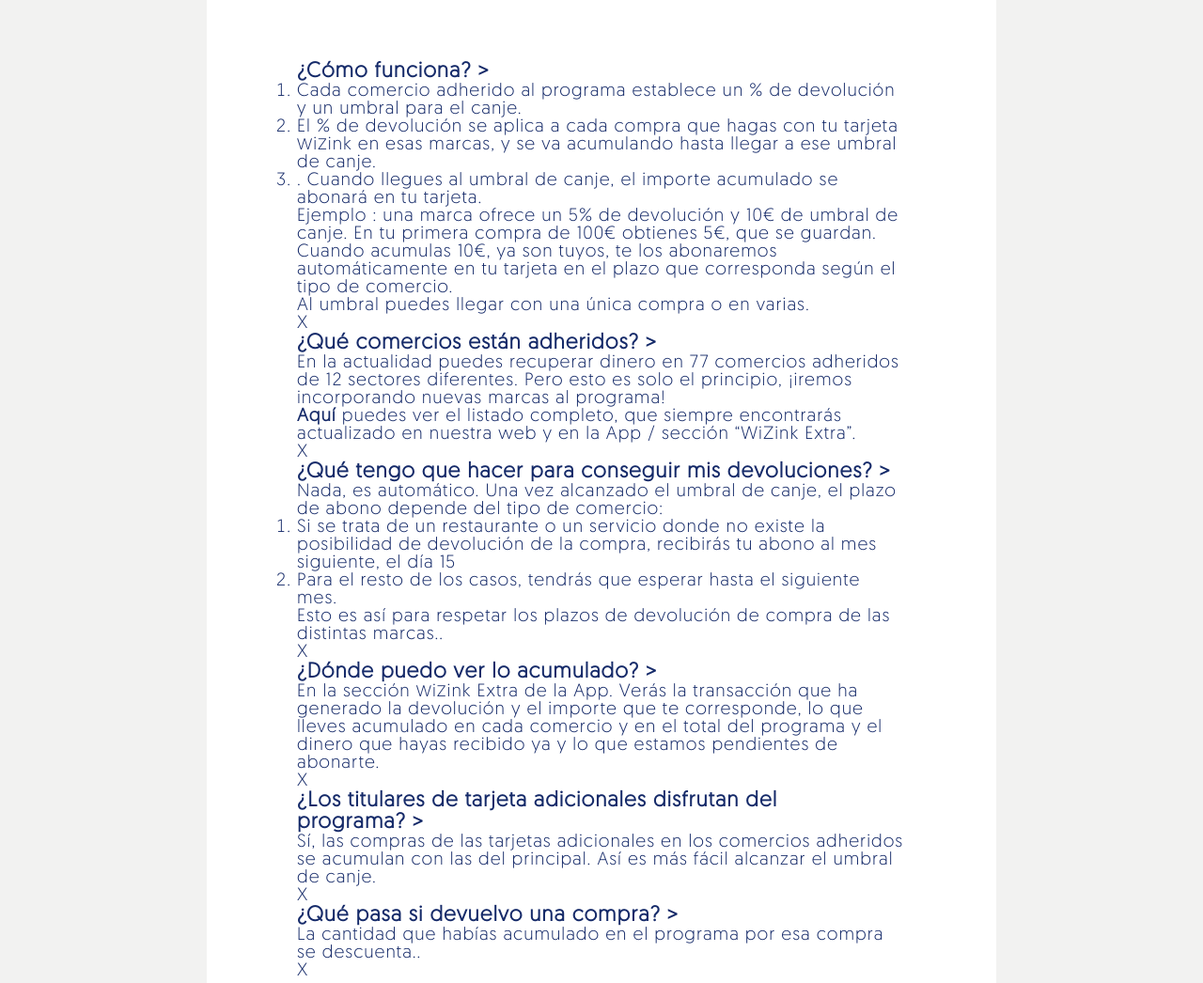
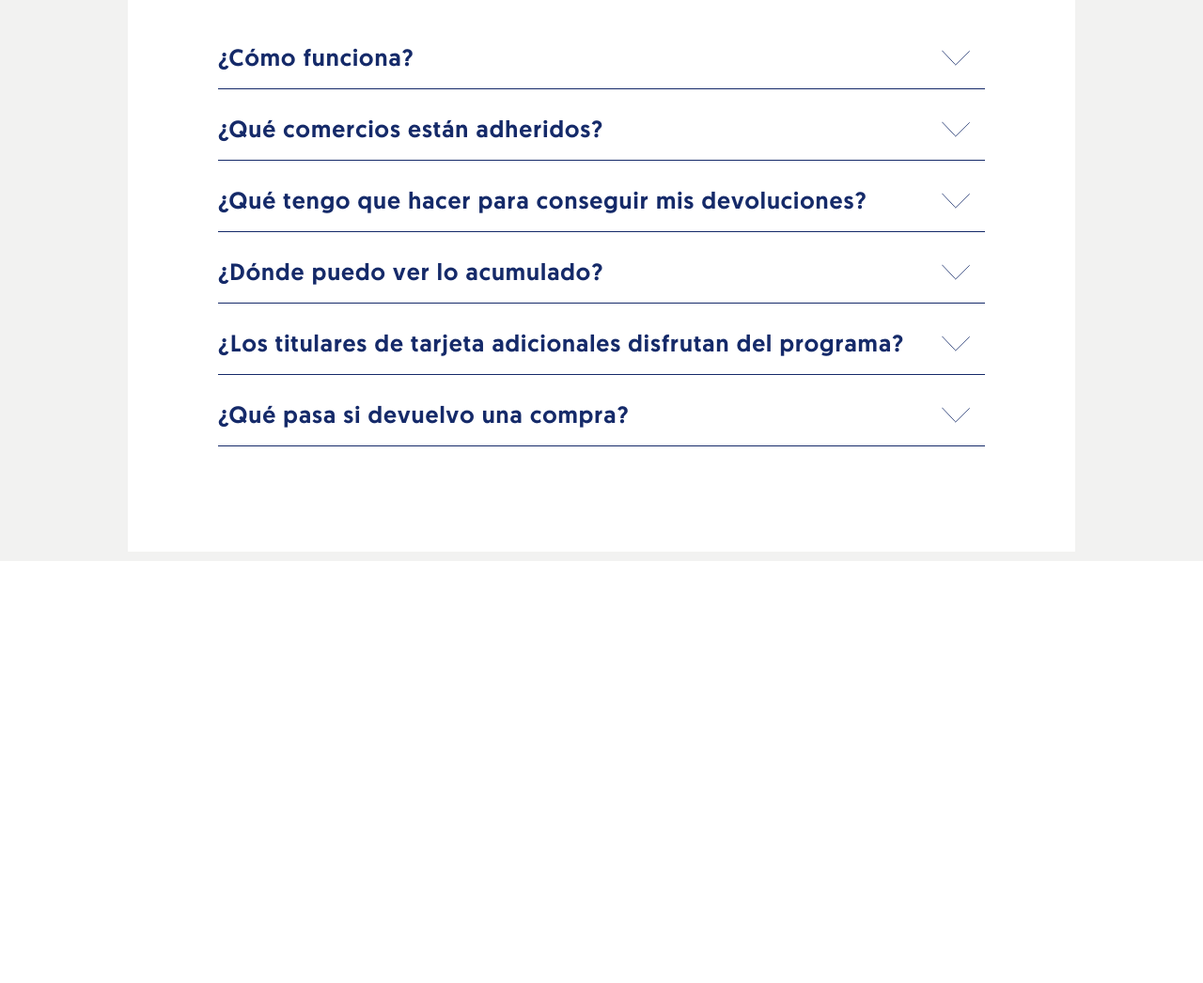
Before and after one commit to creativa-nk/Cheil_prueba, a plain HTML site: page index.html in a window 1280 px wide. Shown: the part 3580-4626 px from the top of the page at 94% size. After the commit the page ends 4177 px from the top, so only its background shows below. Drawn offline with Linux system fonts and the light colour scheme.

Commit message:
svg flecha desplegable

```diff
--- a/index.html
+++ b/index.html
@@ -141,60 +141,79 @@
         <h1 class="titulo">Resuelve cualquier duda que tengas</h1>
         <div class="container-preguntas">
             <div class="pregunta">
-                <h3>¿Cómo funciona?&nbsp;<a onclick="vermas('mas')" id="mas">></a></h3>
-                <p id="more">
+                <div class="titulo-pregunta subtitulo">¿Cómo funciona?&nbsp;<a class="mas">
+                    <svg width="30" height="21" viewBox="0 0 38 21" fill="none" xmlns="http://www.w3.org/2000/svg">
+                    <line x1="0.362976" y1="0.656128" x2="18.363" y2="19.6561" stroke="#152A69"/>
+                    <line x1="37.622" y1="1.35605" x2="18.351" y2="20.356" stroke="#152A69"/>
+                    </svg></a></div>
+                <div class="more">
                     <ol>
-                        <li>Cada comercio adherido al programa establece un % de devolución y un umbral para el canje.</li>
-                        <li> El % de devolución se aplica a cada compra que hagas con tu tarjeta æiΩink en esas marcas, y se va acumulando hasta llegar a ese umbral de canje.</li>
-                        <li>. Cuando llegues al umbral de canje, el importe acumulado se abonará en tu tarjeta.
+                        <li><span>1.</span> Cada comercio adherido al programa establece un % de devolución y un umbral para el canje.</li>
+                        <li><span>2.</span> El % de devolución se aplica a cada compra que hagas con tu tarjeta æiΩink en esas marcas, y se va acumulando hasta llegar a ese umbral de canje.</li>
+                        <li><span>3.</span> Cuando llegues al umbral de canje, el importe acumulado se abonará en tu tarjeta.
                         </li>
                     </ol>
                     <p>Ejemplo : una marca ofrece un 5% de devolución y 10€ de umbral de canje. En tu primera compra de 100€ obtienes 5€, que se guardan. Cuando acumulas
                         10€, ya son tuyos, te los abonaremos automáticamente en tu tarjeta en el plazo que corresponda según el tipo de comercio.</p>
                     <p>Al umbral puedes llegar con una única compra o en varias.</p>
-                    <a onclick="vermas('menos')" id="menos">X</a>
-                </p>
+                    <a id="menos">X</a>
+                </div>
             </div>
             <div class="pregunta">
-                <h3>¿Qué comercios están adheridos?&nbsp;<a onclick="vermas('mas')" id="mas">></a></h3>
-                <p id="more">
+                <div class="titulo-pregunta subtitulo">¿Qué comercios están adheridos?&nbsp;<a onclick="vermas('mas')" class="mas"><svg width="30" height="21" viewBox="0 0 38 21" fill="none" xmlns="http://www.w3.org/2000/svg">
+                    <line x1="0.362976" y1="0.656128" x2="18.363" y2="19.6561" stroke="#152A69"/>
+                    <line x1="37.622" y1="1.35605" x2="18.351" y2="20.356" stroke="#152A69"/>
+                    </svg></a></div>
+                <div class="more">
                     <p>En la actualidad puedes recuperar dinero en 77 comercios adheridos de 12 sectores diferentes. Pero esto es solo el principio, ¡iremos incorporando nuevas marcas al programa! </p>
                     <p><strong>Aquí</strong> puedes ver el listado completo, que siempre encontrarás actualizado en nuestra web y en la App / sección “WiZink Extra”.</p>
-                    <a onclick="vermas('menos')" id="menos">X</a>
-                </p>
+                    <a onclick="vermas('menos')" class="menos">X</a>
+                </div>
             </div>
             <div class="pregunta">
-                <h3>¿Qué tengo que hacer para conseguir mis devoluciones?&nbsp;<a onclick="vermas('mas')" id="mas">></a></h3>
-                <p id="more">
+                <div class="titulo-pregunta subtitulo">¿Qué tengo que hacer para conseguir mis devoluciones?&nbsp;<a onclick="vermas('mas')" class="mas"><svg width="30" height="21" viewBox="0 0 38 21" fill="none" xmlns="http://www.w3.org/2000/svg">
+                    <line x1="0.362976" y1="0.656128" x2="18.363" y2="19.6561" stroke="#152A69"/>
+                    <line x1="37.622" y1="1.35605" x2="18.351" y2="20.356" stroke="#152A69"/>
+                    </svg></a></div>
+                <div class="more">
                     <p>Nada, es automático. Una vez alcanzado el umbral de canje, el plazo de abono depende del tipo de comercio: </p>
                     <ol>
-                        <li> Si se trata de un restaurante o un servicio donde no existe la posibilidad de devolución de la compra, recibirás tu abono al mes siguiente, el día 15</li>
-                        <li>Para el resto de los casos, tendrás que esperar hasta el siguiente mes.</li>
+                        <p>· Si se trata de un restaurante o un servicio donde no existe la posibilidad de devolución de la compra, recibirás tu abono al mes siguiente, el día 15</p>
+                        <p>· Para el resto de los casos, tendrás que esperar hasta el siguiente mes.</p>
                     </ol>
                     <p>Esto es así para respetar los plazos de devolución de compra de las distintas marcas..</p>
-                    <a onclick="vermas('menos')" id="menos">X</a>
-                </p>
+                    <a onclick="vermas('menos')" class="menos">X</a>
+                </div>
             </div>
             <div class="pregunta">
-                <h3>¿Dónde puedo ver lo acumulado?&nbsp;<a onclick="vermas('mas')" id="mas">></a></h3>
-                <p id="more">
-                    <p>En la sección æiΩink Extra de la App. Verás la transacción que ha generado la devolución y el importe que te corresponde, lo que   lleves acumulado en cada comercio y en el total del programa y el dinero que hayas recibido ya y lo que estamos pendientes de abonarte.</p>
-                    <a onclick="vermas('menos')" id="menos">X</a>
-                </p>
+                <div class="titulo-pregunta subtitulo">¿Dónde puedo ver lo acumulado?&nbsp;<a onclick="vermas('mas')" class="mas"><svg width="30" height="21" viewBox="0 0 38 21" fill="none" xmlns="http://www.w3.org/2000/svg">
+                    <line x1="0.362976" y1="0.656128" x2="18.363" y2="19.6561" stroke="#152A69"/>
+                    <line x1="37.622" y1="1.35605" x2="18.351" y2="20.356" stroke="#152A69"/>
+                    </svg></a></div>
+                <div class="more">
+                    <p>En la sección WiZink Extra de la App. Verás la transacción que ha generado la devolución y el importe que te corresponde, lo que   lleves acumulado en cada comercio y en el total del programa y el dinero que hayas recibido ya y lo que estamos pendientes de abonarte.</p>
+                    <a onclick="vermas('menos')" class="menos">X</a>
+                </div>
             </div>
             <div class="pregunta">
-                <h3>¿Los titulares de tarjeta adicionales disfrutan del programa?&nbsp;<a onclick="vermas('mas')" id="mas">></a></h3>
-                <p id="more">
+                <div class="titulo-pregunta subtitulo">¿Los titulares de tarjeta adicionales disfrutan del programa?&nbsp;<a onclick="vermas('mas')" class="mas"><svg width="30" height="21" viewBox="0 0 38 21" fill="none" xmlns="http://www.w3.org/2000/svg">
+                    <line x1="0.362976" y1="0.656128" x2="18.363" y2="19.6561" stroke="#152A69"/>
+                    <line x1="37.622" y1="1.35605" x2="18.351" y2="20.356" stroke="#152A69"/>
+                    </svg></a></div>
+                <div class="more">
                     <p>Sí, las compras de las tarjetas adicionales en los comercios adheridos se acumulan con las del principal. Así es más fácil alcanzar el umbral de canje.</p>
-                    <a onclick="vermas('menos')" id="menos">X</a>
-                </p>
+                    <a onclick="vermas('menos')" class="menos">X</a>
+                </div>
             </div>
             <div class="pregunta">
-                <h3>¿Qué pasa si devuelvo una compra?&nbsp;<a onclick="vermas('mas')" id="mas">></a></h3>
-                <p id="more">
+                <div class="titulo-pregunta subtitulo">¿Qué pasa si devuelvo una compra?&nbsp;<a onclick="vermas('mas')" class="mas"><svg width="30" height="21" viewBox="0 0 38 21" fill="none" xmlns="http://www.w3.org/2000/svg">
+                    <line x1="0.362976" y1="0.656128" x2="18.363" y2="19.6561" stroke="#152A69"/>
+                    <line x1="37.622" y1="1.35605" x2="18.351" y2="20.356" stroke="#152A69"/>
+                    </svg></a></div>
+                <div class="more">
                     <p>La cantidad que habías acumulado en el programa por esa compra se descuenta..</p>
-                    <a onclick="vermas('menos')" id="menos">X</a>
-                </p>
+                    <a onclick="vermas('menos')" class="menos">X</a>
+                </div>
             </div>
         </div>
 
--- a/main.js
+++ b/main.js
@@ -1,4 +1,4 @@
-function vermas() {
+/* function vermas() {
     var dots = document.getElementById("dots");
     var moreText = document.getElementById("more");
     var btnText = document.getElementById("myBtn");
@@ -13,4 +13,4 @@
       document.getElementById("menos").style.display="inline";
       moreText.style.display = "inline";
     }
-  }
+  } */
--- a/style.css
+++ b/style.css
@@ -53,6 +53,10 @@
     font-family: 'Geomanist-bold';
     font-size: 40px;
     padding: 30px;
+}
+.subtitulo{
+    font-family: 'Geomanist-medium';
+    font-size: 25px;
 }
 
 /* -----NAVbar-------------------------------------- */
@@ -158,10 +162,7 @@
 .cards .item{
     padding: 20px;
 }
-.cards .subtitulo{
-    font-family: 'Geomanist-medium';
-    font-size: 25px;
-}
+
 .icon{
     width: 200px;
     height: 200px;
@@ -326,10 +327,45 @@
     display: flex;
     flex-direction: column;
     align-items: center;
-    padding: 40px;
+    padding: 10px;
+    font-size: 1rem;
 }
 .container-preguntas{
     background: white;
-    width: 70%;
+    width: 80%;
     padding: 6rem;
 }
+.pregunta{
+    width: 100%;
+    margin-bottom: 1rem;
+    border-bottom: 1px solid var(--azul-marino);
+}
+.titulo-pregunta{
+    padding: 1rem 0;
+    width: 100%;
+    display:flex ;
+    justify-content: space-between;
+
+}
+
+.more {
+    display: none;
+}
+#dudas a{
+    text-decoration: none;
+    color: #233f8dc7;
+    cursor: pointer;
+}
+#dudas ol {
+    list-style-type: none;
+    margin: 0;
+    margin-left: 0;
+    padding: 0;
+    counter-reset: li-counter;
+}
+#dudas ol span{
+    font-size: .7rem;
+}
+svg{
+    margin-right: 1rem;
+}
```
Also changed, not shown: img/Group 5.svg (added).
